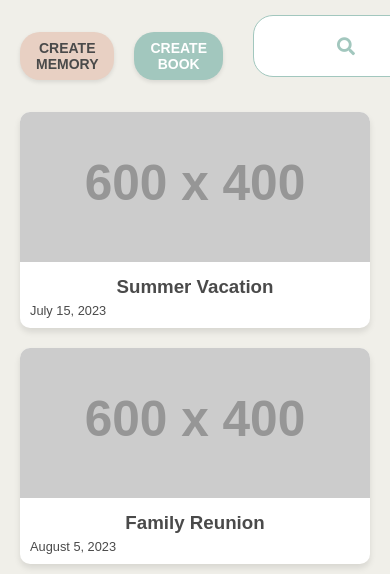
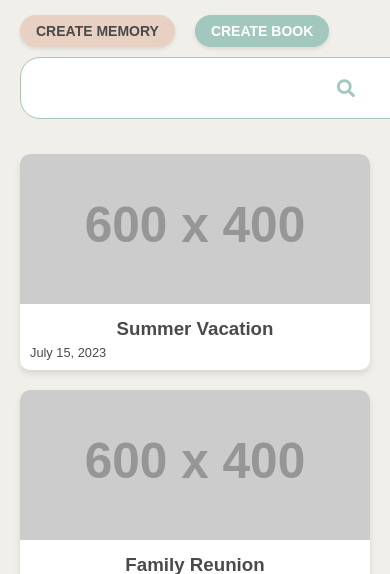
Before and after one commit to mlespinoza1/Memory-AI-Scrapbook, a Flask app: page /dashboard in a window 390 px wide; the page is wider, and only the part inside the window is pictured. Shown: the part 134-708 px from the top of that part. Run offline with Flask 3, Linux system fonts and the light colour scheme; grey boxes labelled with a size stand in for pictures from a placeholder-image service; some libraries are stand-ins or nearby versions.

Commit message:
Agent step completed: Resize and restyle the dashboard search bar

```diff
--- a/static/css/pages/dashboard.css
+++ b/static/css/pages/dashboard.css
@@ -21,6 +21,7 @@
     flex-grow: 1;
     margin-left: 20px;
     position: relative;
+    max-width: 400px; /* Limit the maximum width of the search bar */
 }
 
 .search-input {
@@ -31,12 +32,13 @@
     border: 2px solid #A2C7BE;
     border-radius: 20px;
     background-color: white;
-    transition: border-color 0.3s ease;
+    transition: all 0.3s ease;
 }
 
 .search-input:focus {
     outline: none;
     border-color: #91B6AD;
+    box-shadow: 0 0 5px rgba(162, 199, 190, 0.5);
 }
 
 .search-icon {
@@ -46,6 +48,7 @@
     transform: translateY(-50%);
     color: #A2C7BE;
     font-size: 18px;
+    pointer-events: none; /* Prevent the icon from intercepting clicks */
 }
 
 .action-button {
@@ -56,3 +59,20 @@
 main {
     margin-bottom: 80px; /* To account for the bottom toolbar */
 }
+
+/* Responsive design for smaller screens */
+@media (max-width: 768px) {
+    .action-bar {
+        flex-direction: column;
+        align-items: stretch;
+    }
+
+    .button-container {
+        margin-bottom: 10px;
+    }
+
+    .search-container {
+        margin-left: 0;
+        max-width: 100%;
+    }
+}
```
Also changed, not shown: image.png.
